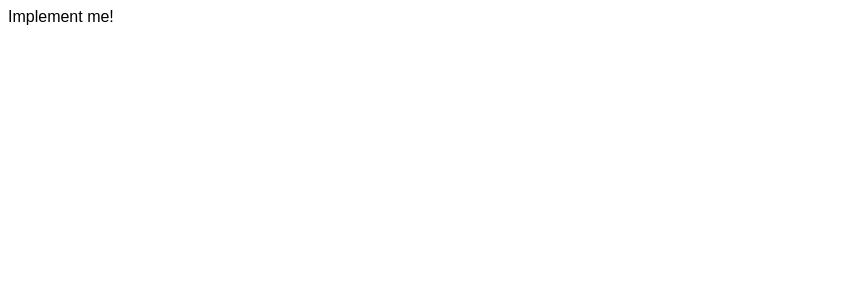
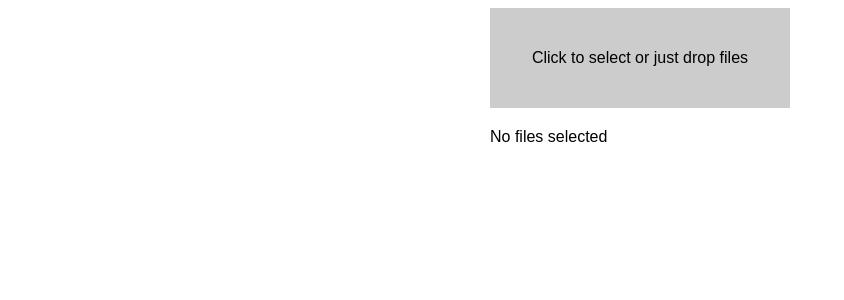
Before and after one commit to MrBr/toggl-task, a React (Create React App) app in the folder frontend/: page / in a window 1280 px wide. Shown: the top 300 px of the page, without its empty margins (0-844 px from the left). Built offline with nearby package versions, Linux system fonts and the light colour scheme.

Commit message:
Integrate FileInput and Files

```diff
--- a/frontend/src/App.js
+++ b/frontend/src/App.js
@@ -1,7 +1,34 @@
-import React from 'react';
+import React, { useState } from 'react';
+
+import { FileInput, Files } from './components';
 
 function App() {
-  return <div>Implement me!</div>;
+  const [files, setFiles] = useState({});
+
+  const handleFiles = (selectedFiles) => {
+    const newFiles = selectedFiles.reduce(
+      (res, file) => {
+        res[file.name] = file;
+        return res;
+      },
+      { ...files }
+    );
+
+    setFiles(newFiles);
+  };
+
+  const handleRemove = (fileName) => {
+    const newFiles = { ...files };
+    delete newFiles[fileName];
+    setFiles(newFiles);
+  };
+
+  return (
+    <div className="app">
+      <FileInput onFiles={handleFiles} />
+      <Files files={files} onRemove={handleRemove} />
+    </div>
+  );
 }
 
 export default App;
--- a/frontend/src/index.css
+++ b/frontend/src/index.css
@@ -1,3 +1,8 @@
 body {
   font-family: sans-serif;
 }
+
+.app {
+  width: 300px;
+  margin: auto;
+}
```
